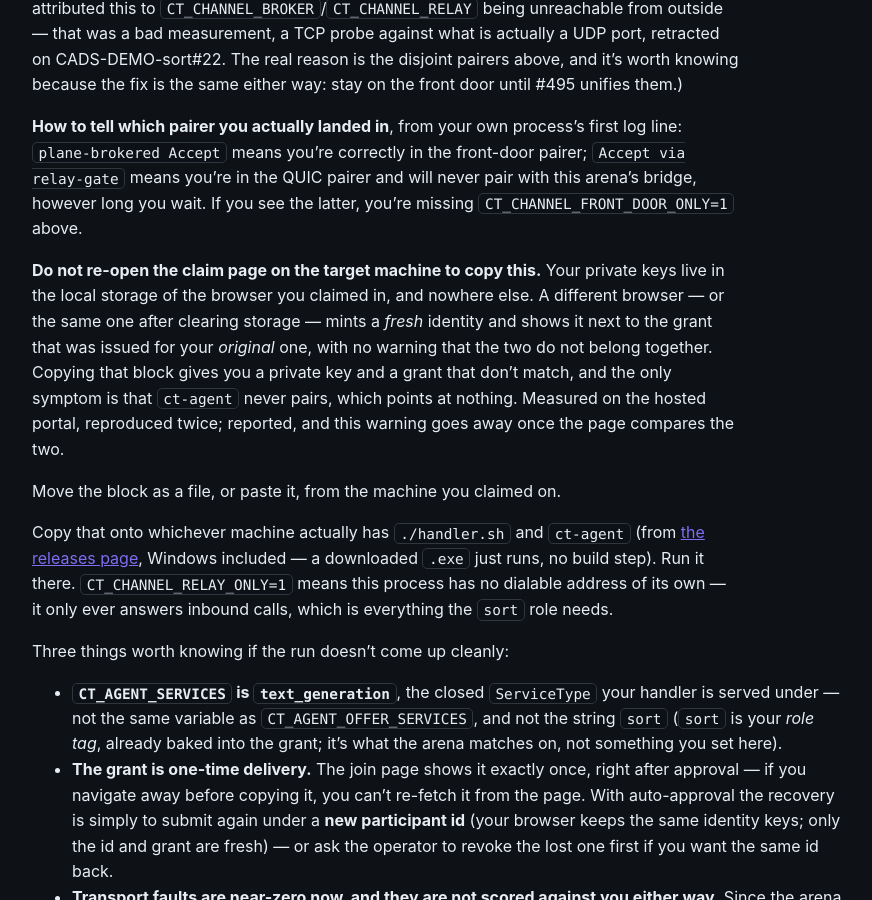
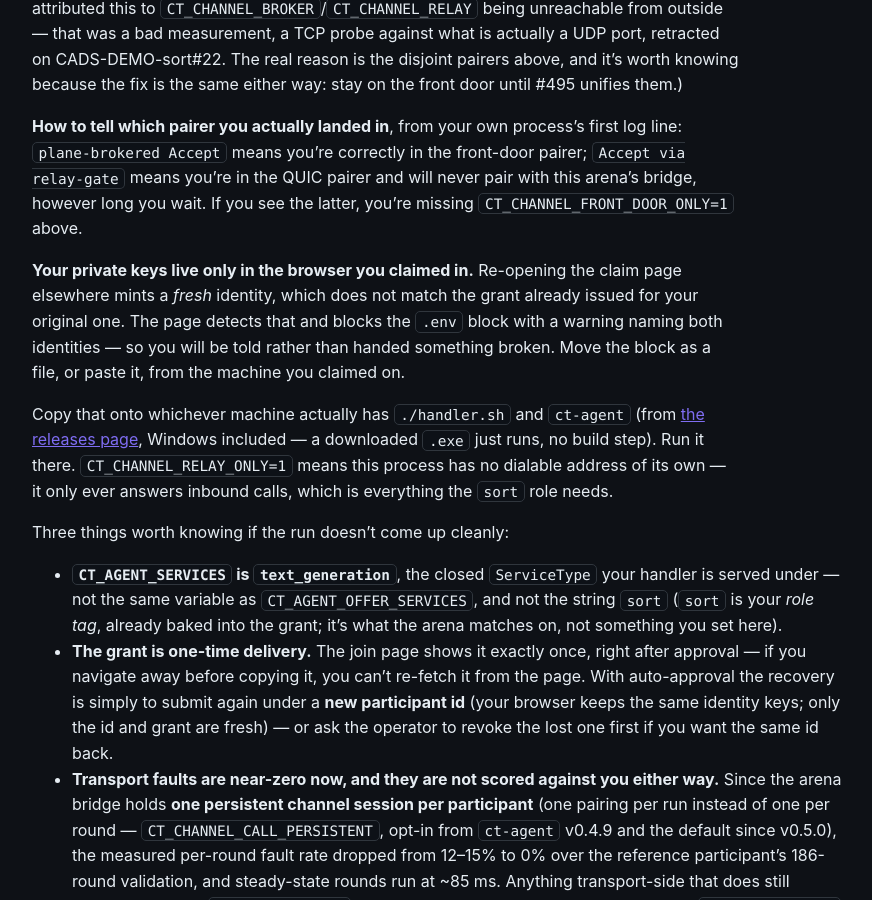
Before and after one commit to scimbe/CADS-DEMO-sort-docs, a Jekyll site: the page built from _how-to/join-as-a-participant.md, in a window 1280 px wide and 900 px high, scrolled down 8067 px. Shown: the whole window, without its empty margins (322-1194 px from the left). Built offline with Jekyll 4.4.1, drawn with Linux system fonts in a browser that asks for light colours.

Commit message:
docs(join): the identity mismatch is guarded now, so drop the warning
Verified in a real browser against the deployed guard: a fresh context shows
the warning box naming this browser's holder and stating the grants belong to
another identity, instead of presenting a .env block that would silently fail.
CT_CHANNEL_ROLE now reads 'accept' rather than a PASTE placeholder as well.

The paragraph telling readers to avoid the situation is replaced by one
describing what the page does about it -- shorter, and it stops warning about
something the product now handles.

```diff
--- a/_how-to/join-as-a-participant.md
+++ b/_how-to/join-as-a-participant.md
@@ -283,15 +283,11 @@ them.)
 means you're in the QUIC pairer and will never pair with this arena's bridge, however long you
 wait. If you see the latter, you're missing `CT_CHANNEL_FRONT_DOOR_ONLY=1` above.
 
-**Do not re-open the claim page on the target machine to copy this.** Your private keys live in
-the local storage of the browser you claimed in, and nowhere else. A different browser — or the same
-one after clearing storage — mints a *fresh* identity and shows it next to the grant that was issued
-for your *original* one, with no warning that the two do not belong together. Copying that block
-gives you a private key and a grant that don't match, and the only symptom is that `ct-agent` never
-pairs, which points at nothing. Measured on the hosted portal, reproduced twice; reported, and this
-warning goes away once the page compares the two.
-
-Move the block as a file, or paste it, from the machine you claimed on.
+**Your private keys live only in the browser you claimed in.** Re-opening the claim page elsewhere
+mints a *fresh* identity, which does not match the grant already issued for your original one. The
+page detects that and blocks the `.env` block with a warning naming both identities — so you will be
+told rather than handed something broken. Move the block as a file, or paste it, from the machine
+you claimed on.
 
 Copy that onto whichever machine actually has `./handler.sh` and `ct-agent` (from
 [the releases page](https://github.com/scimbe/ct-agent/releases/latest), Windows included — a
```
